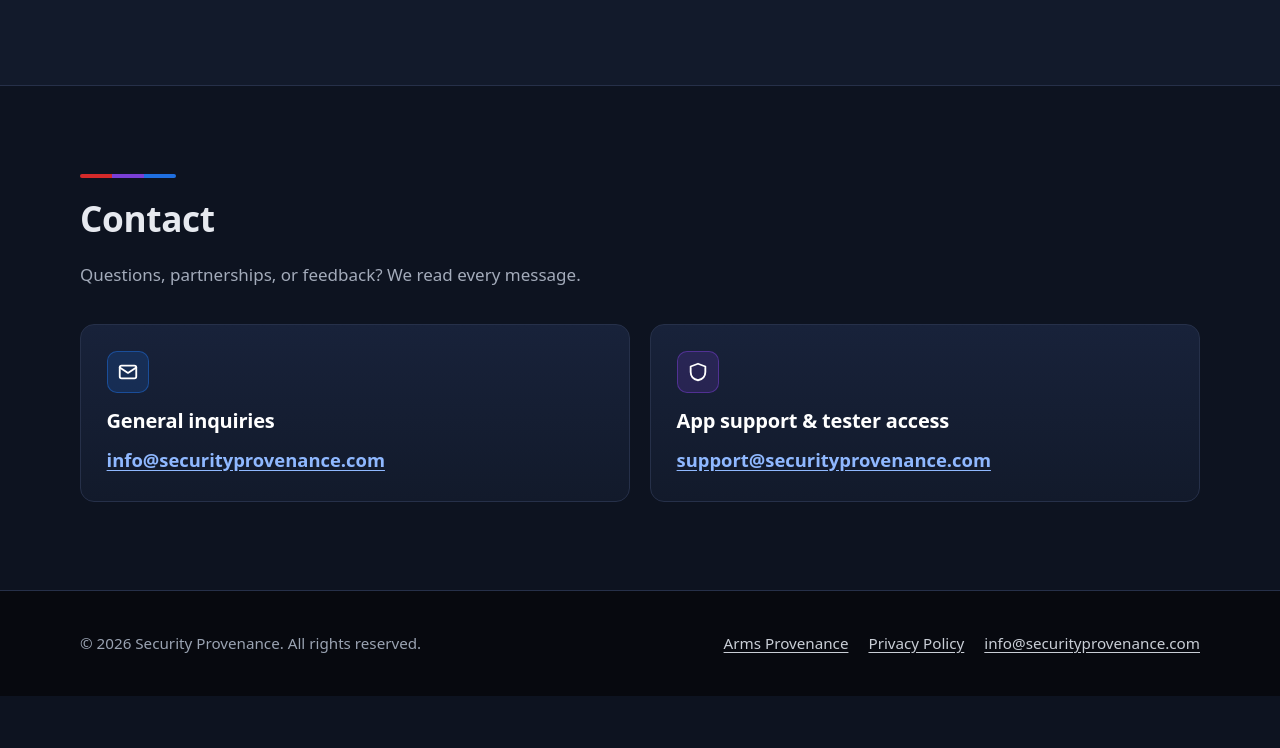
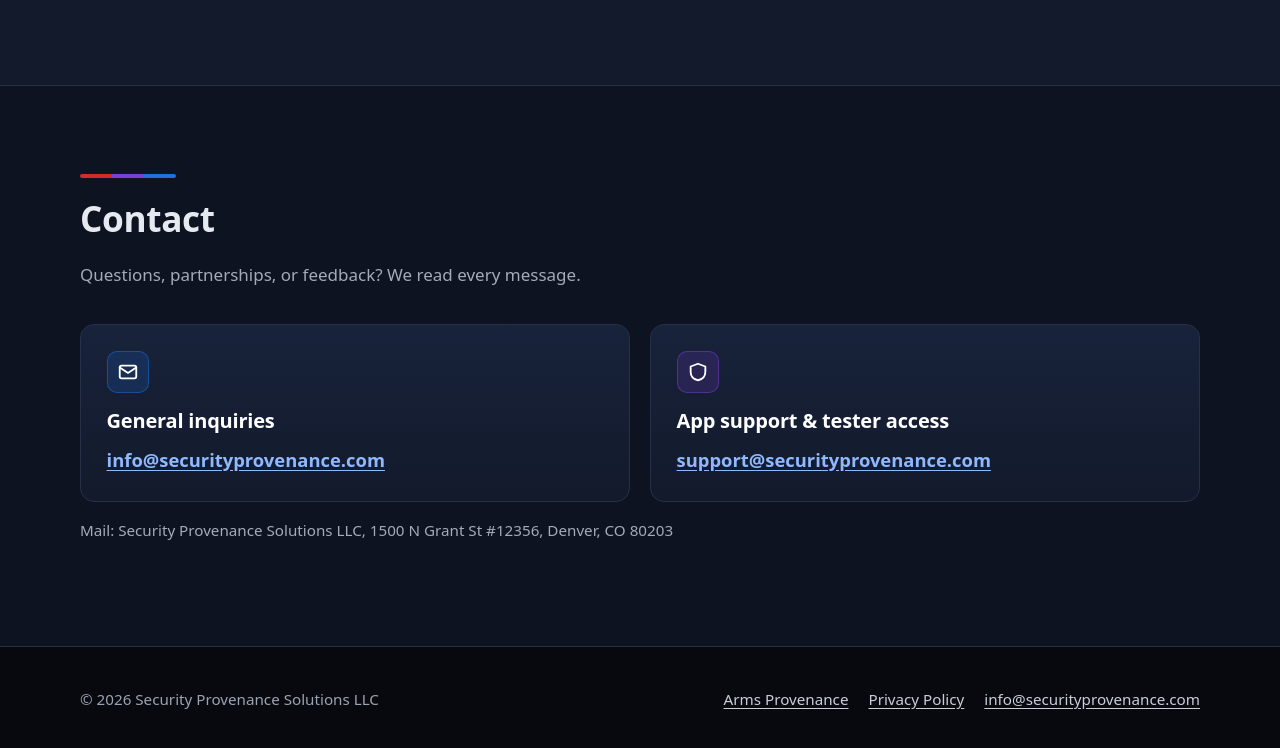
Before and after one commit to Kothmann13/securityprovenance.com, a plain HTML site: page index.html in a window 1280 px wide. Shown: the part 1993-2741 px from the top of the page. Before the commit the page ends 2689 px from the top, so only its background shows below. Drawn offline with Linux system fonts and the light colour scheme.

Commit message:
Update copyright to Security Provenance Solutions LLC; add mailing address

```diff
--- a/index.html
+++ b/index.html
@@ -114,12 +114,13 @@
       <div class="card contact-card"><div class="icon-dot c-blue"><svg viewBox="0 0 24 24" aria-hidden="true"><rect x="3" y="5" width="18" height="14" rx="2"/><path d="M3 7l9 6 9-6"/></svg></div><h3>General inquiries</h3><p><a class="mail" href="mailto:info@securityprovenance.com">info@securityprovenance.com</a></p></div>
       <div class="card contact-card"><div class="icon-dot c-violet"><svg viewBox="0 0 24 24" aria-hidden="true"><path d="M12 3l8 3v6c0 5-3.5 8-8 9-4.5-1-8-4-8-9V6z"/></svg></div><h3>App support &amp; tester access</h3><p><a class="mail" href="mailto:support@securityprovenance.com">support@securityprovenance.com</a></p></div>
     </div>
+    <p class="meta mt">Mail: Security Provenance Solutions LLC, 1500 N Grant St #12356, Denver, CO 80203</p>
   </div>
 </section>
 </main>
 <footer class="site-footer">
   <div class="container footer-grid">
-    <p class="m0">&copy; 2026 Security Provenance. All rights reserved.</p>
+    <p class="m0">&copy; 2026 Security Provenance Solutions LLC</p>
     <ul>
       <li><a href="arms-provenance.html">Arms Provenance</a></li>
       <li><a href="privacy.html">Privacy Policy</a></li>
```
Also changed, not shown: 404.html (+1 -1 lines), privacy.html (+2 -1 lines).
